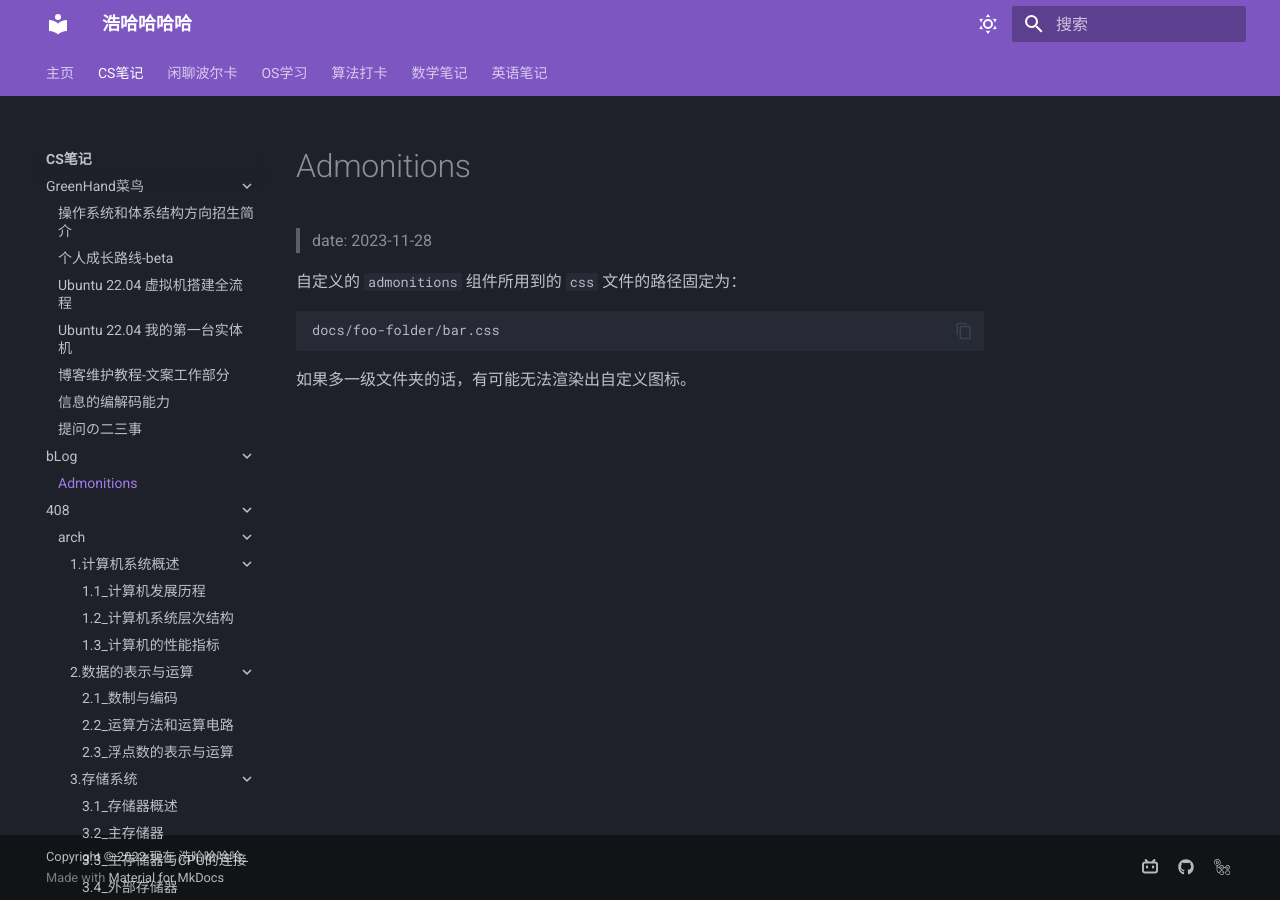
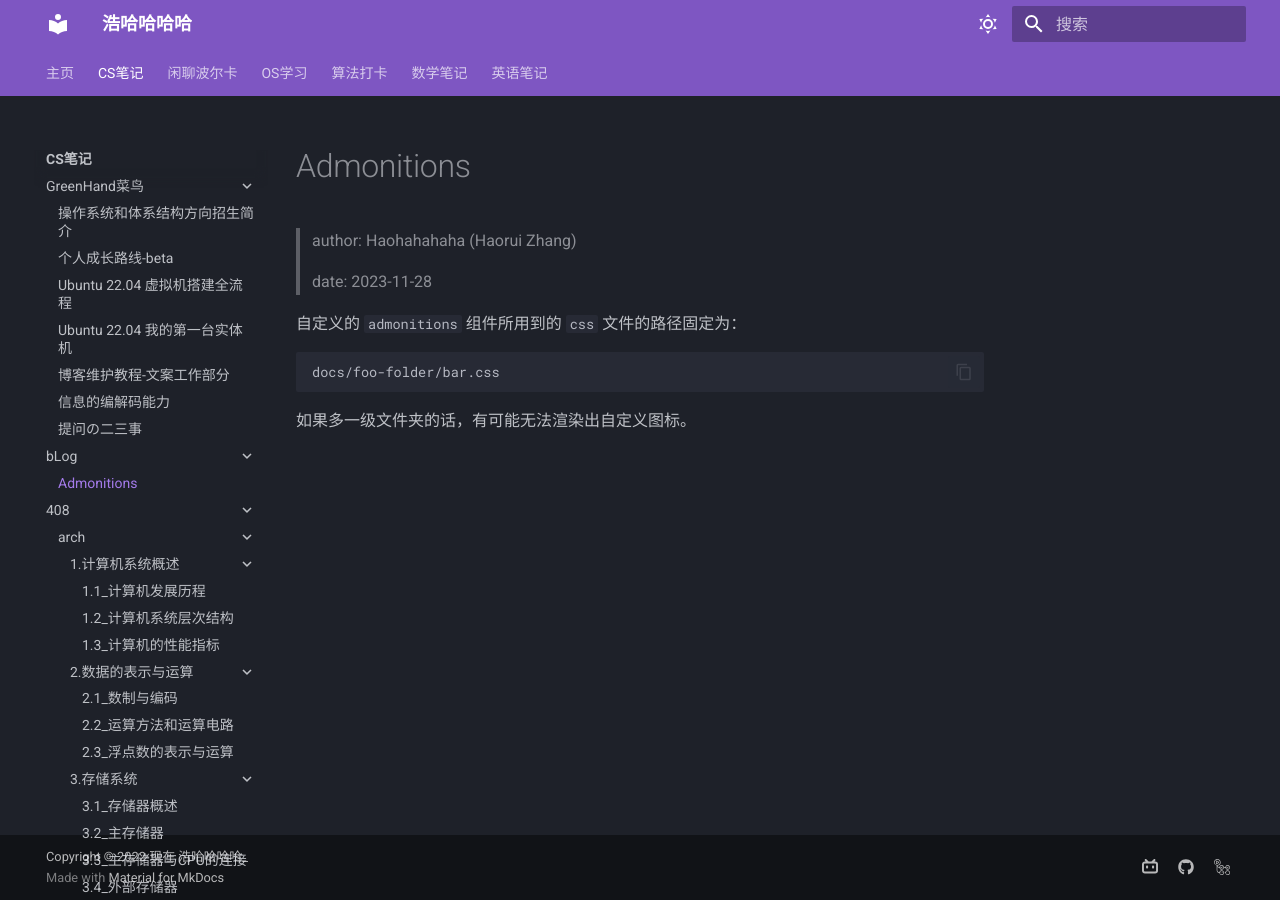
Before and after one commit to Haohahahaha/cs, an MkDocs documentation site: the page built from docs/blog/admonitions/admonitions.md, in a window 1280 px wide. Built offline with MkDocs 1.6.1 and Material for MkDocs 9.7.7, drawn with Linux system fonts in a browser that asks for light colours.

Commit message:
2023-11-29_01:11:26 update

```diff
--- a/docs/blog/admonitions/admonitions.md
+++ b/docs/blog/admonitions/admonitions.md
@@ -1,5 +1,7 @@
 # Admonitions
 
+> author: Haohahahaha (Haorui Zhang)
+>
 > date: 2023-11-28
 
 自定义的 `admonitions` 组件所用到的 `css` 文件的路径固定为：
```
